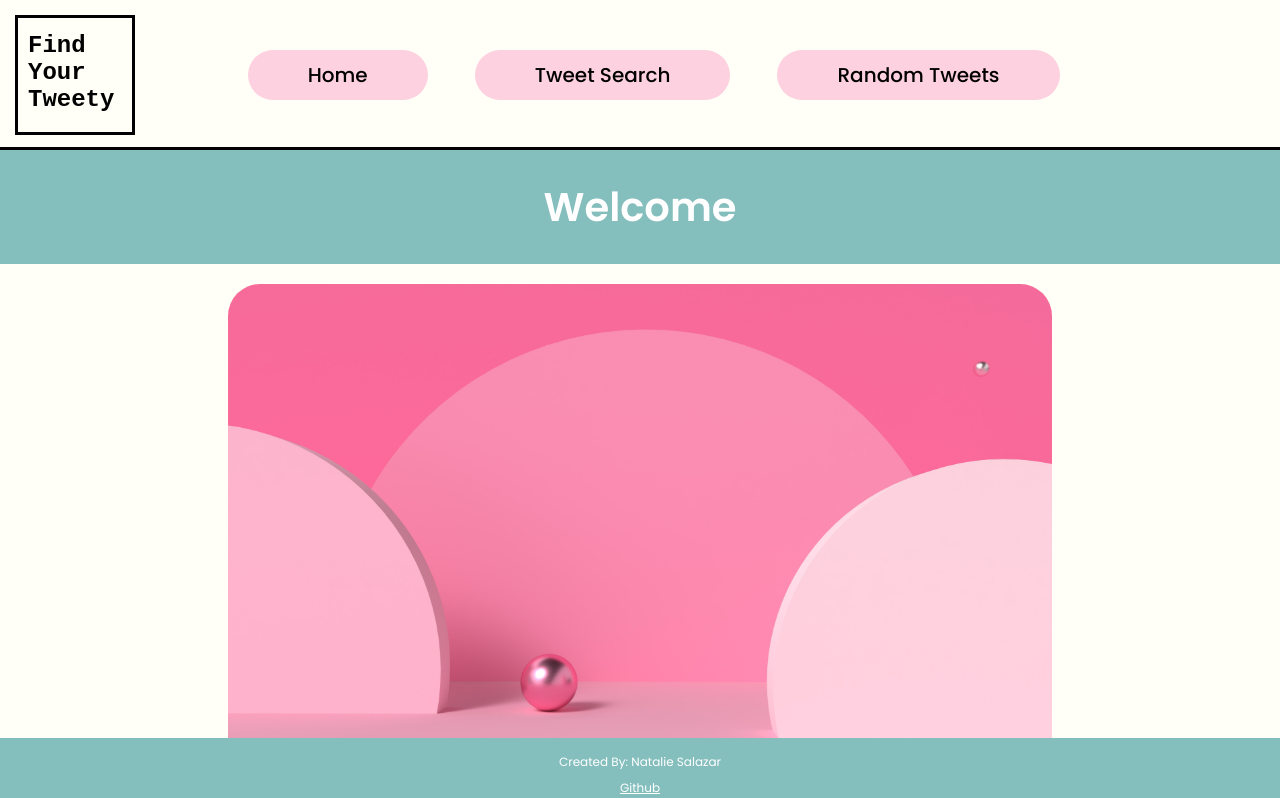
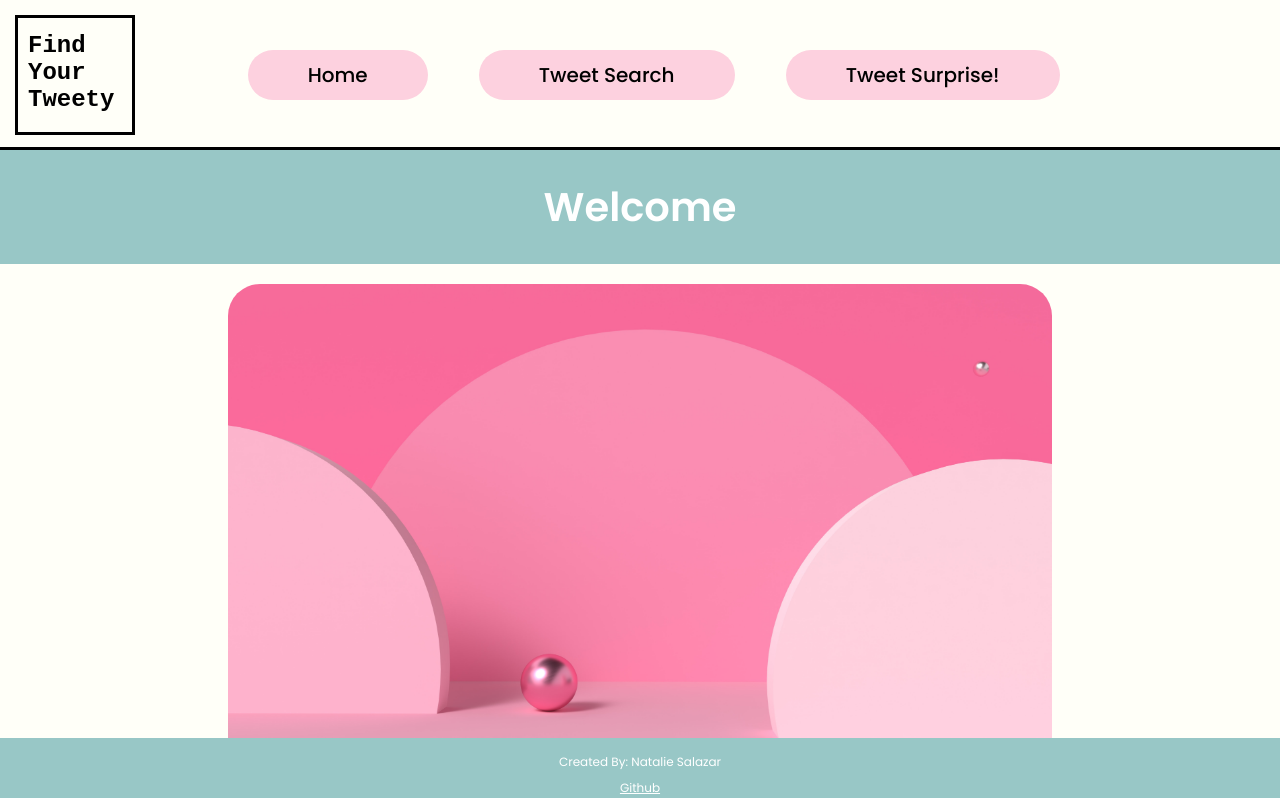
Before and after one commit to natsal33/twitter-showcase, a React app: page / in a window 1280 px wide. Shown: the top 798 px of the page. Built offline with nearby package versions, Linux system fonts and the light colour scheme; a web font is replaced by a local one.

Commit message:
Added formattting to Tweet Search and Random Tweets Page

```diff
--- a/src/Components/Footer.css
+++ b/src/Components/Footer.css
@@ -2,7 +2,7 @@
   color: white;
   width: 100%;
   padding: 5px;
-  background-color: #84bebd;
+  background-color: #98c7c6;
   transition: 0.5s ease;
   display: flex;
   justify-content: center;
@@ -22,7 +22,7 @@
     color: white;
     width: 100%;
     padding: 5px;
-    background-color: #84bebd;
+    background-color: #98c7c6;
     transition: 0.5s ease;
     display: flex;
     justify-content: center;
--- a/src/Components/Header.js
+++ b/src/Components/Header.js
@@ -18,7 +18,7 @@ function Header() {
           Tweet Search
         </NavLink>
         <NavLink to={"/random-tweets"} className="navBarItem">
-          Random Tweets
+          Tweet Surprise!
         </NavLink>
       </nav>
     </div>
--- a/src/Components/PageBody.css
+++ b/src/Components/PageBody.css
@@ -14,7 +14,7 @@
 
 .heading {
   color: white;
-  background-color: #84bebd;
+  background-color: #98c7c6;
   width: 100%;
   font-size: 20px;
 }
```
